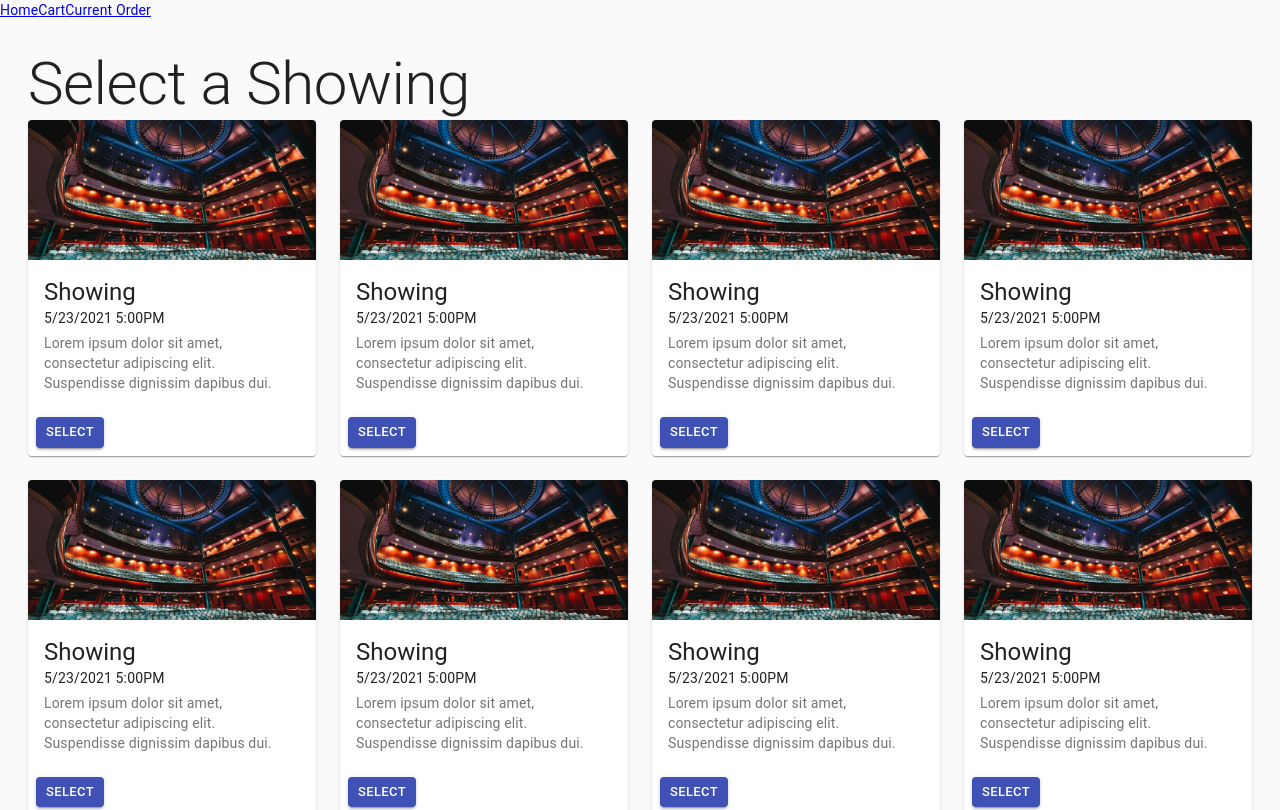
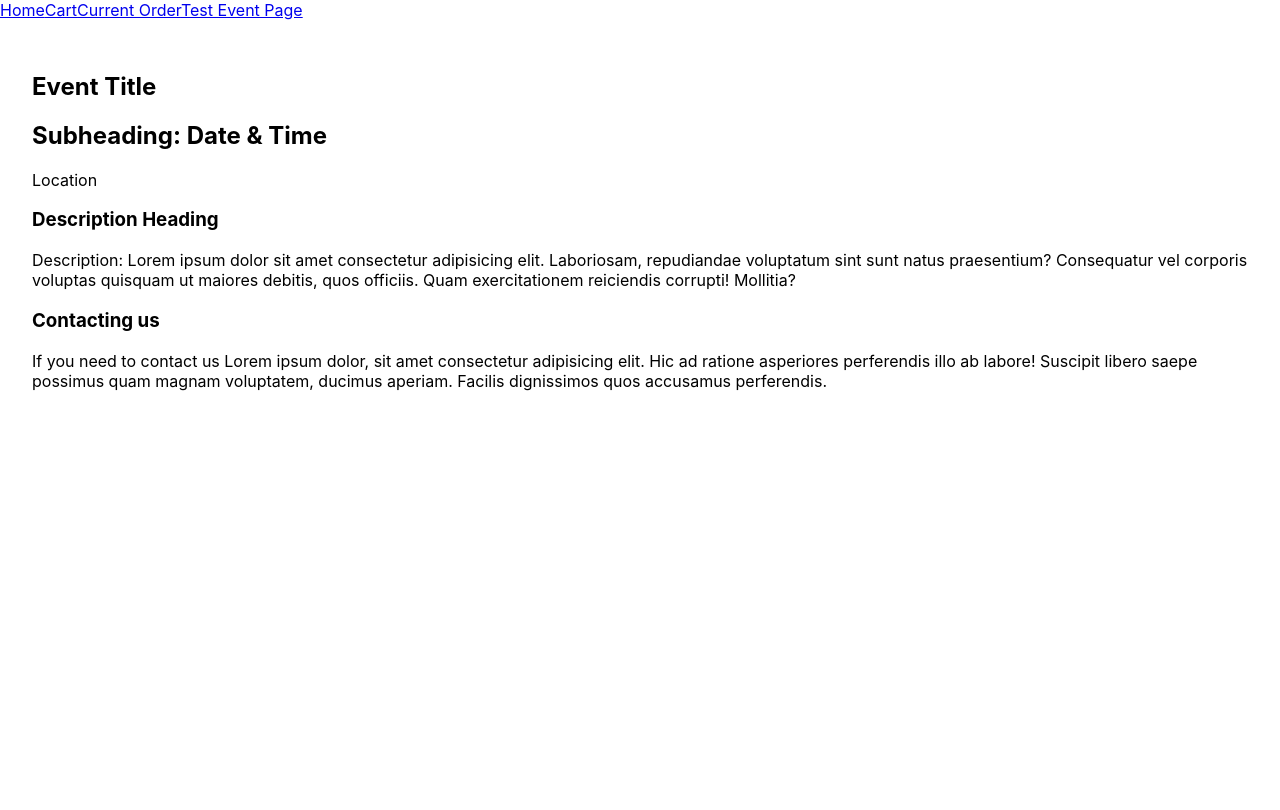
Before and after one commit to wpapsco/capstone-mockup, a React (Create React App) app: page /event in a window 1280 px wide. Before the commit this address led to /. Shown: the top 810 px of the page. Built offline with nearby package versions, Linux system fonts and the light colour scheme.

Commit message:
Add Event Page to app

```diff
--- a/src/App.tsx
+++ b/src/App.tsx
@@ -13,6 +13,7 @@ import {
 } from 'react-router-dom';
 import EditOrderPage from "./features/ticketPurchase/EditOrderPage";
 import Cart from './features/cart/Cart';
+import EventPage from './features/events/EventPage'
 
 function App() {
 
@@ -36,6 +37,9 @@ function App() {
                             <Button variant="contained" color="primary" onClick={() => setDoorList(false)}>Back</Button>
                         ]}
                     </Route>
+                    <Route path="/event">
+                        <EventPage />
+                    </Route>
                     <Route path="/order">
                         <EditOrderPage />
                     </Route>
--- a/src/app/Navbar.tsx
+++ b/src/app/Navbar.tsx
@@ -6,6 +6,7 @@ export default function Navbar()  {
             <NavLink activeClassName="active" to='/'>Home</NavLink>
             <NavLink to='/cart'>Cart</NavLink>
             <NavLink to='/order'>Current Order</NavLink>
+            <NavLink to='/event'>Test Event Page</NavLink>
         </nav>
     )
 }
--- /dev/null
+++ b/src/features/events/EventPage.tsx
@@ -0,0 +1,18 @@
+export default function() {
+    return (
+        <article>
+            <header>
+                <h1>Event Title</h1>
+                <h2>Subheading: Date & Time</h2>
+                <p>Location</p>
+            </header>
+            <main>
+                <h3>Description Heading</h3>
+                <p>Description: Lorem ipsum dolor sit amet consectetur adipisicing elit. Laboriosam, repudiandae voluptatum sint sunt natus praesentium? Consequatur vel corporis voluptas quisquam ut maiores debitis, quos officiis. Quam exercitationem reiciendis corrupti! Mollitia?</p>
+
+                <h3>Contacting us</h3>
+                <p>If you need to contact us Lorem ipsum dolor, sit amet consectetur adipisicing elit. Hic ad ratione asperiores perferendis illo ab labore! Suscipit libero saepe possimus quam magnam voluptatem, ducimus aperiam. Facilis dignissimos quos accusamus perferendis.</p>
+            </main>
+        </article>
+    )
+}
```
